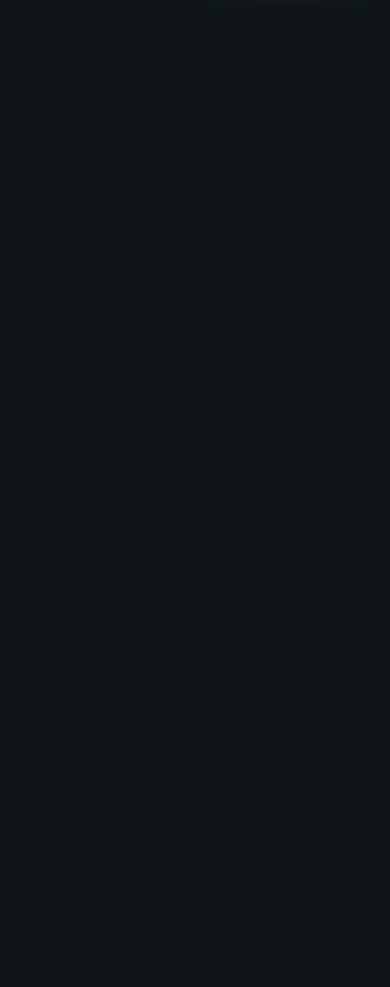
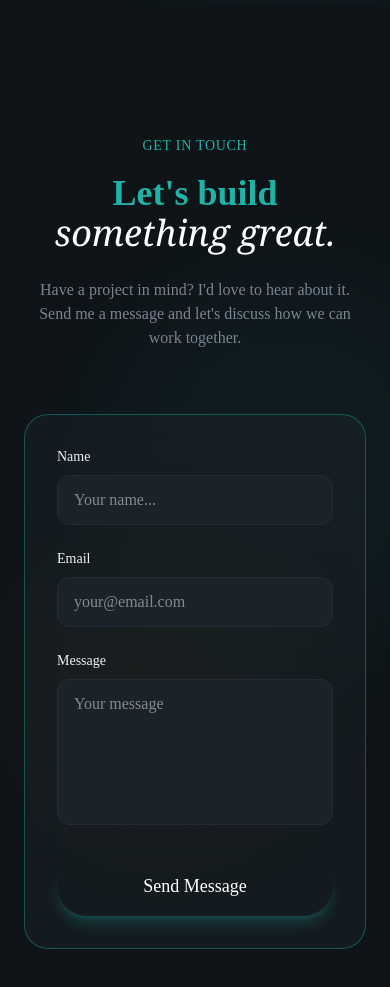
Before and after one commit to primo-0/personal-portfolio, a React (Vite) app: page / in a window 390 px wide. Shown: the part 6500-7487 px from the top of the page. Before the commit the page ends 6505 px from the top, so only its background shows below. Built offline with nearby package versions, Linux system fonts and the light colour scheme.

Commit message:
Button component to accept additional props and implement Contact section with form

```diff
--- a/src/components/Button.jsx
+++ b/src/components/Button.jsx
@@ -1,4 +1,4 @@
-export const Button = ({className="", size="default", children}) => {
+export const Button = ({className="", size="default", children, ...props}) => {
     const baseClasses ="relative overflow-hidden rounded-full font-medium focus:outline-none focuse-visible:ring-2 focus-visible: ring-primary bg--primary text-primary-foreground hover:bg-primary/90 shadow-lg shadow-primary/25";
     const sizeClasses = {
         sm: "px-4 py-2 text-sm",
@@ -7,7 +7,7 @@ export const Button = ({className="", size="default", children}) => {
     };
     const classes = `${baseClasses} ${sizeClasses[size]} ${className}`;
     return(
-        <button className = {classes}>
+        <button className = {classes} {...props}>
             <span className="relative flex items-center justify-center gap-2">
                 {children}</span>
         </button>
--- a/src/sections/Contact.jsx
+++ b/src/sections/Contact.jsx
@@ -1,3 +1,125 @@
+import { Mail, Phone, MapPin, Send, } from "lucide-react";
+import {Button} from "@/components/Button";
+import { useState } from "react";
+
+const contactInfo = [
+    {
+        icon: Mail ,
+        label:"Email" ,
+        value:"justinaugustusm@gmail.com" ,
+        href:"mailto:justinaugustusm@gmail.com" ,
+    },
+    {
+        icon: Phone ,
+        label:"Phone" ,
+        value:"09560266367" ,
+        href:"tel:09560266367" ,
+    },
+    {
+        icon: MapPin ,
+        label:"Location" ,
+        value:"Lipa City, Batangas, Philippines" ,
+        href:"https://maps.app.goo.gl/6e2ww8Zp8famvxyu7" ,
+    },
+]
+
+
+
 export const Contact = () => {
-    return <section></section>;
+    const[formData, setFormData] =useState (
+        {
+           name: "",
+           email: "",
+           message: "",
+        }
+    )
+    const handleSubmit = async (e) => {
+        e.preventDefault()
+    }
+    return (
+    <section id="contact" className="py-32 relative overflow-hidden">
+        <div className="absolute top-0 left-0 w-full h-full">
+        <div className="absolute top-1/4 left-1/4 w-96 h-96 bg-primary/5 rounded-full blur-3xl"/>
+        <div className="absolute bottom-1/4 right-1/4 w-64 h-64 bg-highlight/5 rounded-full blur-3xl"/>
+        </div>
+        <div className="container mx-auto px-6 relative z-10">
+        {/* Section Header */}
+        <div className="text-center max-w-3xl mx-auto mb-16">
+            <span className="text-secondary-foreground text-sm font-medium tracking-wider uppercase animate-fade-in">
+                Get in Touch
+            </span>
+            <h2 className="text-4xl md:text-5xl font-bold mt-4 mb-6 animate-fade-in animation-delay-100 text-secondary-foreground">
+                Let's build {" "}
+                <span className="font-serif italic font-normal text-white">
+                something great.
+            </span>
+            </h2>
+            <p className="text-muted-foreground animate-fade-in animation-delay-200">
+                Have a project in mind? I'd love to hear about it. Send me a message
+            and let's discuss how we can work together.
+            </p>
+
+        </div>
+
+        <div className="grid lg:grid-cols-2 gap-12 max-w-5xl mx-auto">
+            <div className="glass p-8 rounded-3xl border border-primary/40 animate-fade-in animation-delay-300">
+                <form className="space-y-6">
+                    <div>
+                        <label
+                        htmlFor="name"
+                        className="block text-sm font-medium mb-2">
+                            Name
+                            </label>
+                        <input
+                        id="name"
+                        type="text"
+                        required
+                        placeholder="Your name..."
+                        value={formData.name}
+                        onChange={(e) =>
+                            setFormData ({... formData, name: e.target.value})
+                            }
+                        className="w-full px-4 py-3 bg-surface rounded-xl border border-border focus:border-primary focus:ring-1 focus:ring-primary outline-none transition-all"/>
+                    </div>
+                    <div>
+                        <label
+                        htmlFor="email"
+                        className="block text-sm font-medium mb-2">
+                            Email</label>
+                        <input
+                        id="name"
+                        type="email"
+                        required
+                        placeholder="your@email.com"
+                        value={formData.email}
+                        onChange={(e) =>
+                            setFormData ({... formData, email: e.target.value})
+                            }
+                        className="w-full px-4 py-3 bg-surface rounded-xl border border-border focus:border-primary focus:ring-1 focus:ring-primary outline-none transition-all"/>
+                    </div>
+                    <div>
+                        <label
+                        htmlFor="message"
+                        className="block text-sm font-medium mb-2"
+                        >Message</label>
+                        <textarea
+                        rows={5}
+                        id="name"
+                        type="text"
+                        required
+                        placeholder="Your message"
+                        value={formData.message}
+                        onChange={(e) =>
+                            setFormData ({... formData, message: e.target.value})
+                            }
+                        className="w-full px-4 py-3 bg-surface rounded-xl border border-border focus:border-primary focus:ring-1 focus:ring-primary outline-none transition-all resize-none"/>
+                    </div>
+                    <Button className="w-full" type="submit" size="lg" >
+                        Send Message
+                    </Button>
+                </form>
+            </div>
+        </div>
+        </div>
+    </section>);
 };
```
